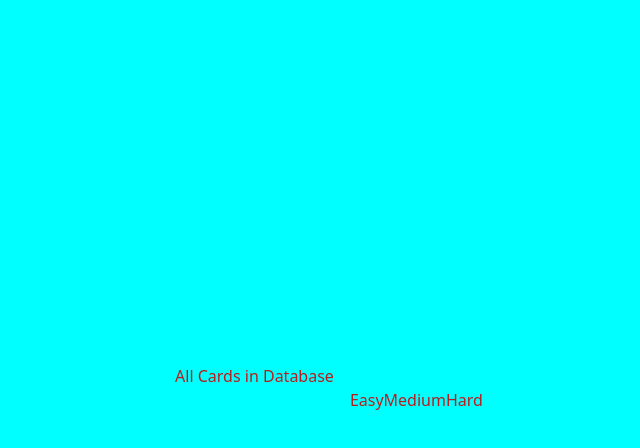
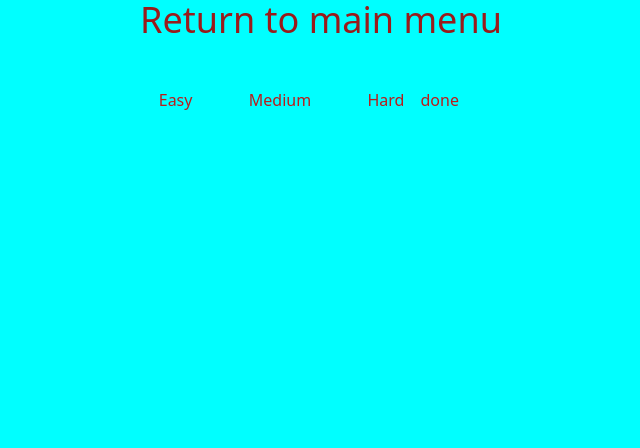
Before and after one commit to campbell-r-e/CS311-project-2, a Next.js app in the folder project2/: page /game/game in a window 1280 px wide. Shown: the top 448 px of the page, without its empty margins (319-959 px from the left). Built offline with nearby package versions, Linux system fonts and the light colour scheme; no server answers; the database is empty.

Commit message:
made changes

```diff
--- a/project2/src/pages/game/game.tsx
+++ b/project2/src/pages/game/game.tsx
@@ -3,7 +3,7 @@
 
 import React, { useEffect, useState } from "react";
 import { faker } from "@faker-js/faker";
-
+import Layout from "../layout";
 
 type Question = {
   id: number;
@@ -50,7 +50,49 @@ export default function Home(){
     }
   };
 
+
+
+
+  const done = () => {
+
+  };
+
   return (
+    <Layout>
+
+
+      <div id='nav' className="flex justify-center items-center  space-x-4 text-red-700 ">
+        <br></br>
+        <br></br>
+        <br></br>
+        <br></br>
+        <br></br>
+   <button onClick={handle}>
+     Easy
+     </button>
+     <span>&nbsp;</span>
+     <span>&nbsp;</span>
+
+
+    <button onClick={handle}>
+       Medium
+    </button>
+    <span>&nbsp;</span>
+    <span>&nbsp;</span>
+
+    <button onClick={handle}>
+   Hard
+   </button>
+
+
+   <button onClick={handle}>
+   done
+   </button>
+
+   <span>&nbsp;</span>
+   <span>&nbsp;</span>
+    </div>
+
 
 <div className="flex justify-center items-center h-screen space-x-4 text-red-700 ">
 
@@ -66,39 +108,21 @@ export default function Home(){
 
      )}
      <br></br>
-      <div>
 
 
 
-        <div>
-      <div  className='text-center '>
-      <h1>All Cards in Database</h1>
-      </div>
-
-    <br></br>
-
-   <br></br>
-  </div>
-</div>
-
-<div>
-<button onClick={handle}>
-Easy
-</button>
-
-<button onClick={handle}>
-Medium
-</button>
-
-<button onClick={handle}>
-Hard
-</button>
-</div>
 
 
  </div>
 
 
 
+
+
+    </Layout>
+
+
+
+
   );
 };
```
Also changed, not shown: project2/src/pages/list/w.tsx (+4 -10 lines). Lines whose indentation alone changed are shown as unchanged.
